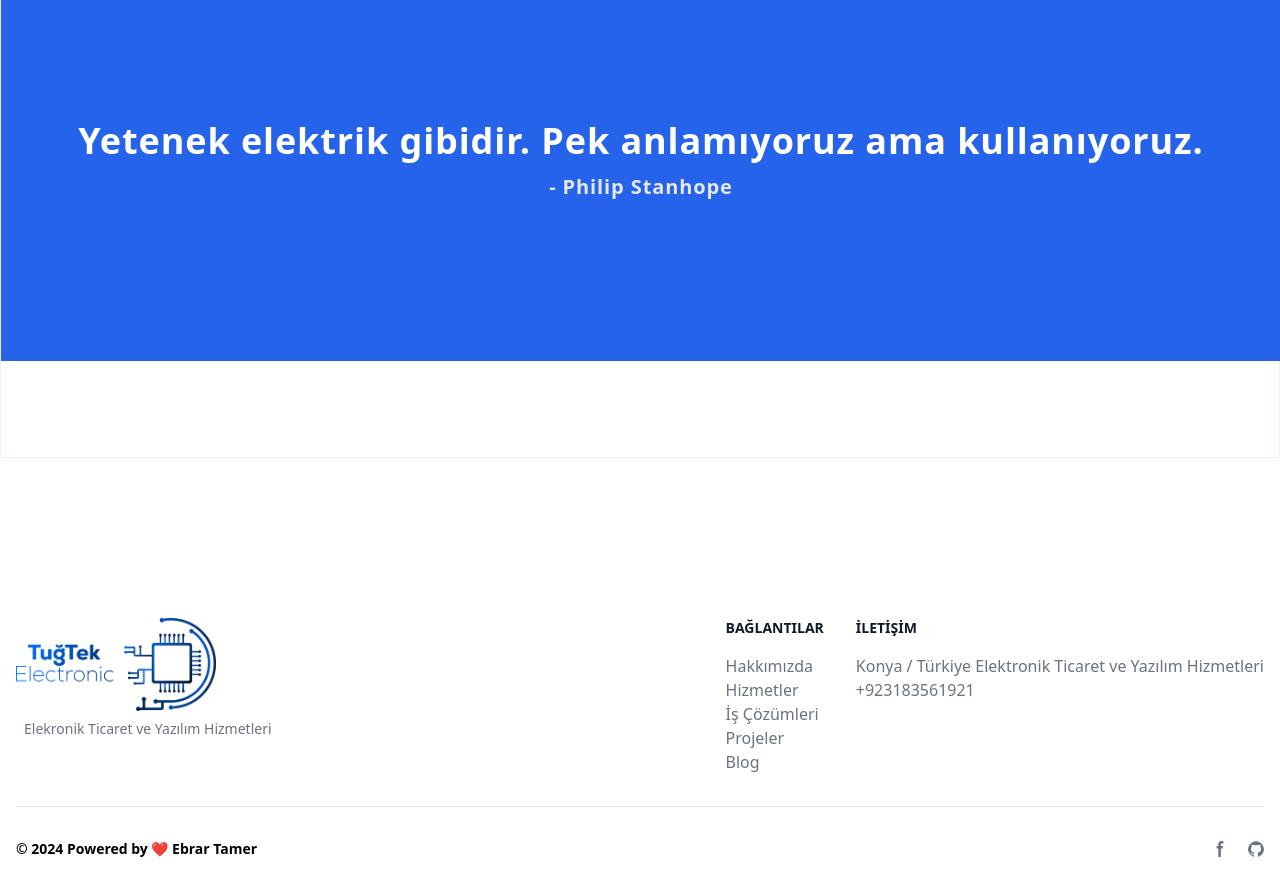
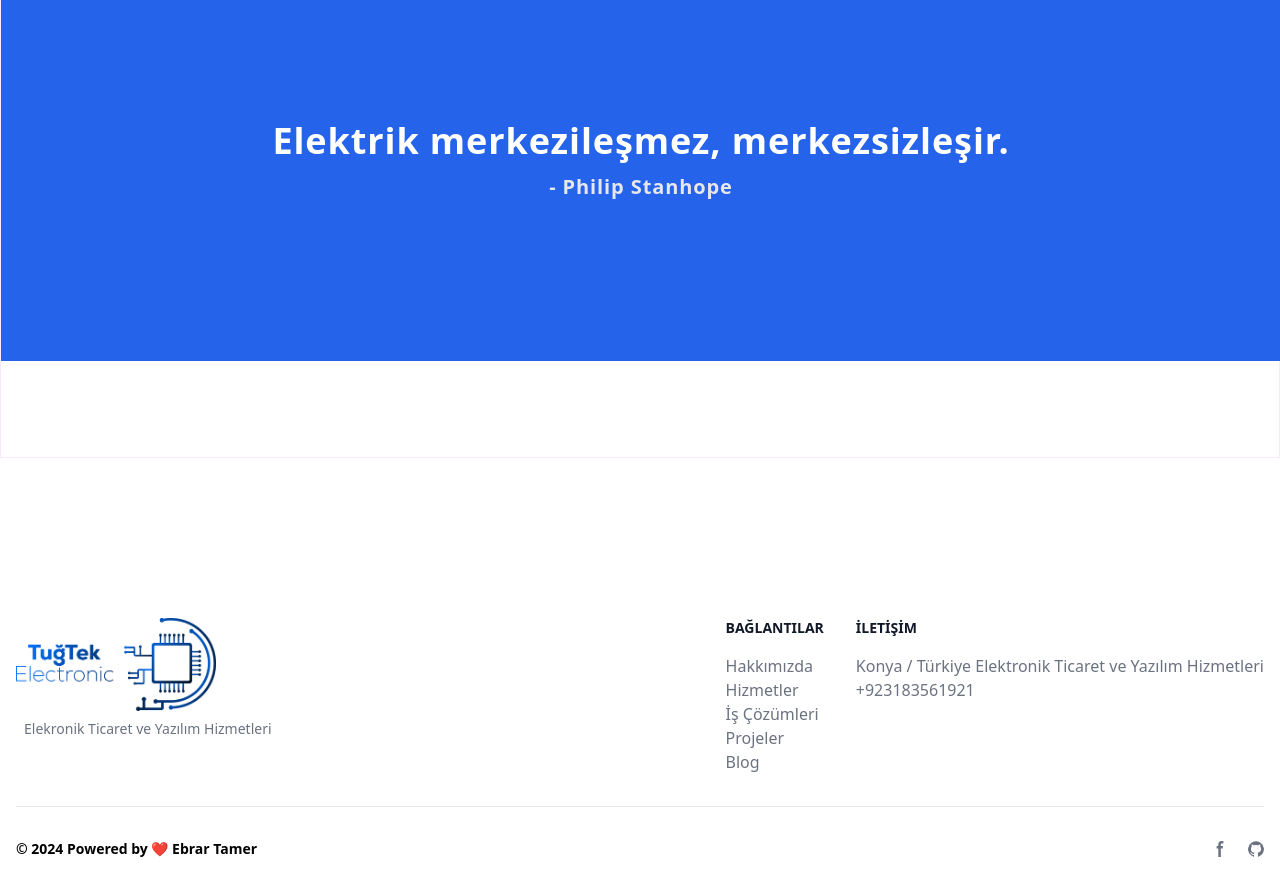
Before and after one commit to atesbey-design/tugtech-website, a Next.js app: page / in a window 1280 px wide. Shown: the part 5380-6271 px from the top of the page. Built offline with nearby package versions, Linux system fonts and the light colour scheme.

Commit message:
Fix:Other options

```diff
--- a/app/page.tsx
+++ b/app/page.tsx
@@ -62,7 +62,7 @@ export default function Home () {
     <h2
       className='text-white text-3xl lg:text-4xl font-bold tracking-wide'
     >
-      Yetenek elektrik gibidir. Pek anlamıyoruz ama kullanıyoruz.
+      Elektrik merkezileşmez, merkezsizleşir.
         <span className='text-xl text-gray-200 text-end'>
           <br />  - Philip Stanhope
         </span>
```
